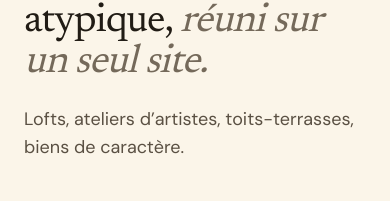
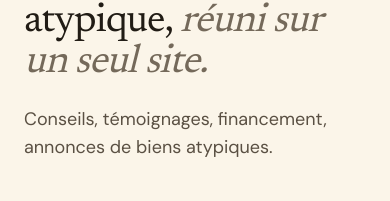
Before and after one commit to Emineve/atypic-portal, a Next.js app in the folder frontend/: page /apercu/accueil in a window 390 px wide. Shown: the part 213-414 px from the top of the page. Built offline with nearby package versions, Linux system fonts and the light colour scheme; no server answers; the database is empty.

Commit message:
Accueil : Loftissime, média sur l'immobilier atypique
Co-Authored-By: Claude Fable 5.2 <noreply@anthropic.com>
Claude-Session: https://claude.ai/code/session_015aKJiDLUy7h6cRtFn1LWuo

```diff
--- a/frontend/app/lettre/LetterHome.tsx
+++ b/frontend/app/lettre/LetterHome.tsx
@@ -12,7 +12,7 @@ import { getIssue, getIssues } from '../../lib/lettre';
 
 // Les questions de l'accueil : ce qu'est le site, ce qu'est sa newsletter, ce qu'on fait de l'adresse e-mail
 const QUESTIONS: [string, string][] = [
-  ['Loftissime, c’est quoi ?', 'Un site consacré à l’immobilier atypique : lofts, ateliers d’artistes, toits-terrasses, biens de caractère. Il commence par sa newsletter, Béton ciré. Le reste arrive ensuite.'],
+  ['Loftissime, c’est quoi ?', 'Un média sur l’immobilier atypique : conseils, témoignages, financement et annonces de lofts, d’ateliers d’artistes, de toits-terrasses, de biens de caractère. Il commence par sa newsletter, Béton ciré. Le reste arrive ensuite.'],
   ['Et Béton ciré ?', 'C’est la newsletter de Loftissime. Dans chaque numéro, nous poussons la porte d’un bien atypique à Paris : la visite en vidéo, ce qu’on peut en faire, ce qu’il coûte vraiment, travaux et mensualité compris, et le point à vérifier avant de signer. En prime, trois autres biens atypiques que nous avons repérés.'],
   ['Qui sont vos experts ?', 'Un architecte, un entrepreneur du bâtiment et un courtier en crédit. Chacun parle de son métier, et les chiffres qu’il donne sont signés de son nom.'],
   ['Est-ce que Loftissime vend les biens ?', 'Non. Chaque bien est vendu en direct par son propriétaire ou par l’intermédiaire d’une agence. C’est vers eux que mène le lien de l’annonce.'],
@@ -87,7 +87,7 @@ export default async function LetterHome() {
         <h1 className="text-[2.5rem] md:text-5xl lg:text-[3.2rem] lg:whitespace-nowrap font-serif tracking-tight text-stone-900 leading-[1.04]">
           Tout l’immobilier atypique, <span className="italic text-stone-500">réuni sur un seul site.</span>
         </h1>
-        <p className="mt-5 max-w-xl text-lg text-stone-600">Lofts, ateliers d’artistes, toits-terrasses, biens de caractère.</p>
+        <p className="mt-5 max-w-xl text-lg text-stone-600">Conseils, témoignages, financement, annonces de biens atypiques.</p>
 
         <LetterSignup
           variant="band"
```
